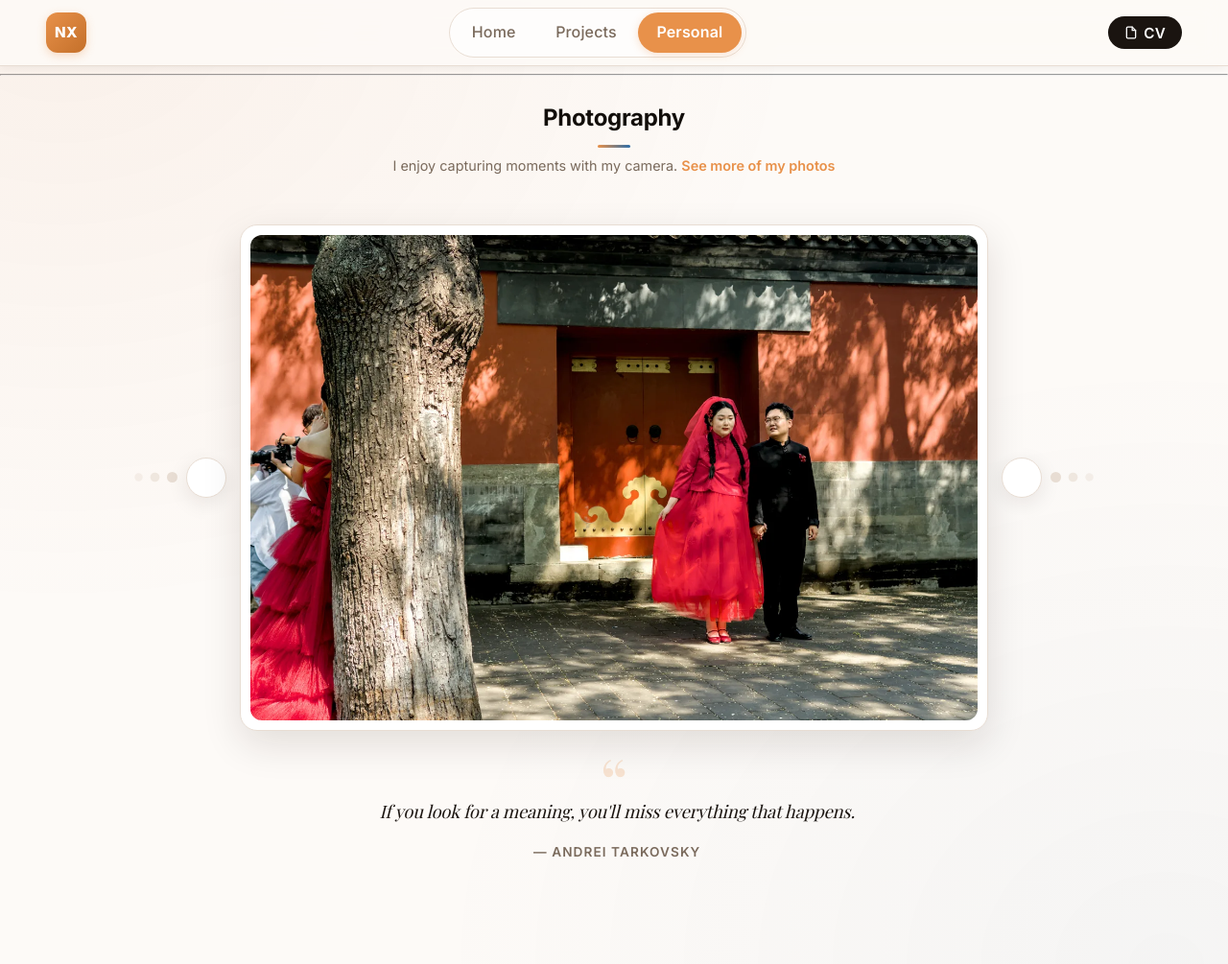
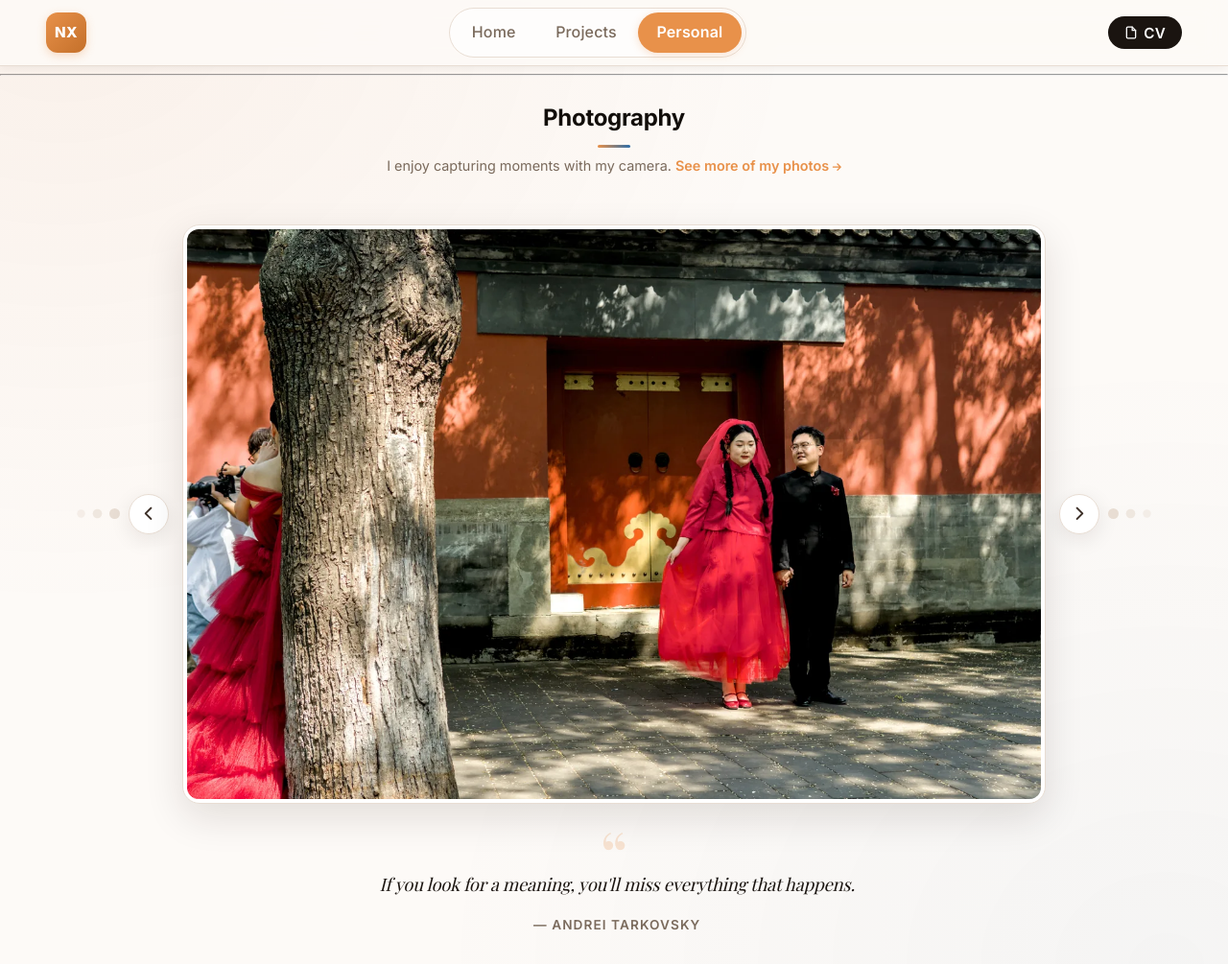
Before and after one commit to nickxir12/nickxir12.github.io, a Jekyll site: the page built from interests.md, in a window 1280 px wide and 1005 px high. Shown: the whole window at 96% size. Built offline with Jekyll 4.4.1, drawn with Linux system fonts in a browser that asks for light colours; some web fonts are replaced.

Commit message:
Bold news venues, trim MRL project title, enlarge photos with thinner frame
Also load Font Awesome on the Personal page so carousel arrows render.

Co-Authored-By: Claude Opus 5.5 <noreply@anthropic.com>

```diff
--- a/assets/css/custom.css
+++ b/assets/css/custom.css
@@ -504,6 +504,11 @@ a.skip-to-content {
 
 /* Weight 400 is the only italic axis loaded for Inter, so keep it there
    and let colour carry the emphasis — 500 would synthesise a fake oblique. */
+.news-item p strong {
+  font-weight: 700;
+  color: var(--text-primary);
+}
+
 .news-item p em {
   font-style: italic;
   font-weight: 400;
@@ -747,7 +752,7 @@ a.skip-to-content {
    PERSONAL PAGE
 ============================= */
 .personal-section {
-  max-width: 1040px;
+  max-width: 1160px;
   margin: 0 auto;
   padding-top: 1rem;
 }
@@ -772,10 +777,10 @@ a.skip-to-content {
 
 .photo-frame {
   margin: 0 auto;
-  max-width: 780px;
-  padding: 10px;
+  max-width: 900px;
+  padding: 4px;
   background: var(--bg-surface);
-  border: 1.5px solid var(--border);
+  border: 1px solid var(--border);
   border-radius: var(--radius-lg);
   box-shadow: var(--shadow-lg);
   transition: transform 0.35s ease, box-shadow 0.35s ease;
@@ -816,10 +821,10 @@ a.skip-to-content {
 }
 
 .photo-carousel .photo-frame {
-  max-width: 780px;
+  max-width: 900px;
   width: 100%;
   margin: 0;
-  flex: 0 1 780px;
+  flex: 0 1 900px;
   min-width: 0;
 }
 
@@ -952,7 +957,7 @@ a.skip-to-content {
 
 @media (max-width: 768px) {
   .pull-quote blockquote { font-size: 1rem; }
-  .photo-frame { padding: 6px; }
+  .photo-frame { padding: 3px; }
   /* Horizontal dot rows would crowd out the photo on a phone, so the
      sides collapse to just the arrows and the dots wrap underneath. */
   .carousel-stage { gap: 0.5rem; flex-wrap: wrap; }
--- a/interests.md
+++ b/interests.md
@@ -3,7 +3,8 @@ title: "Personal"
 permalink: /Personal.html
 ---
 
-<link rel="stylesheet" href="{{ '/assets/css/custom.css?v=40' | relative_url }}">
+<link rel="stylesheet" href="{{ '/assets/css/custom.css?v=41' | relative_url }}">
+<link rel="stylesheet" href="https://cdnjs.cloudflare.com/ajax/libs/font-awesome/6.4.0/css/all.min.css">
 {% include nav.html %}
 
 ---
```
Also changed, not shown: about.md (+1 -1 lines), index.md (+3 -3 lines), projects.md (+2 -2 lines).
